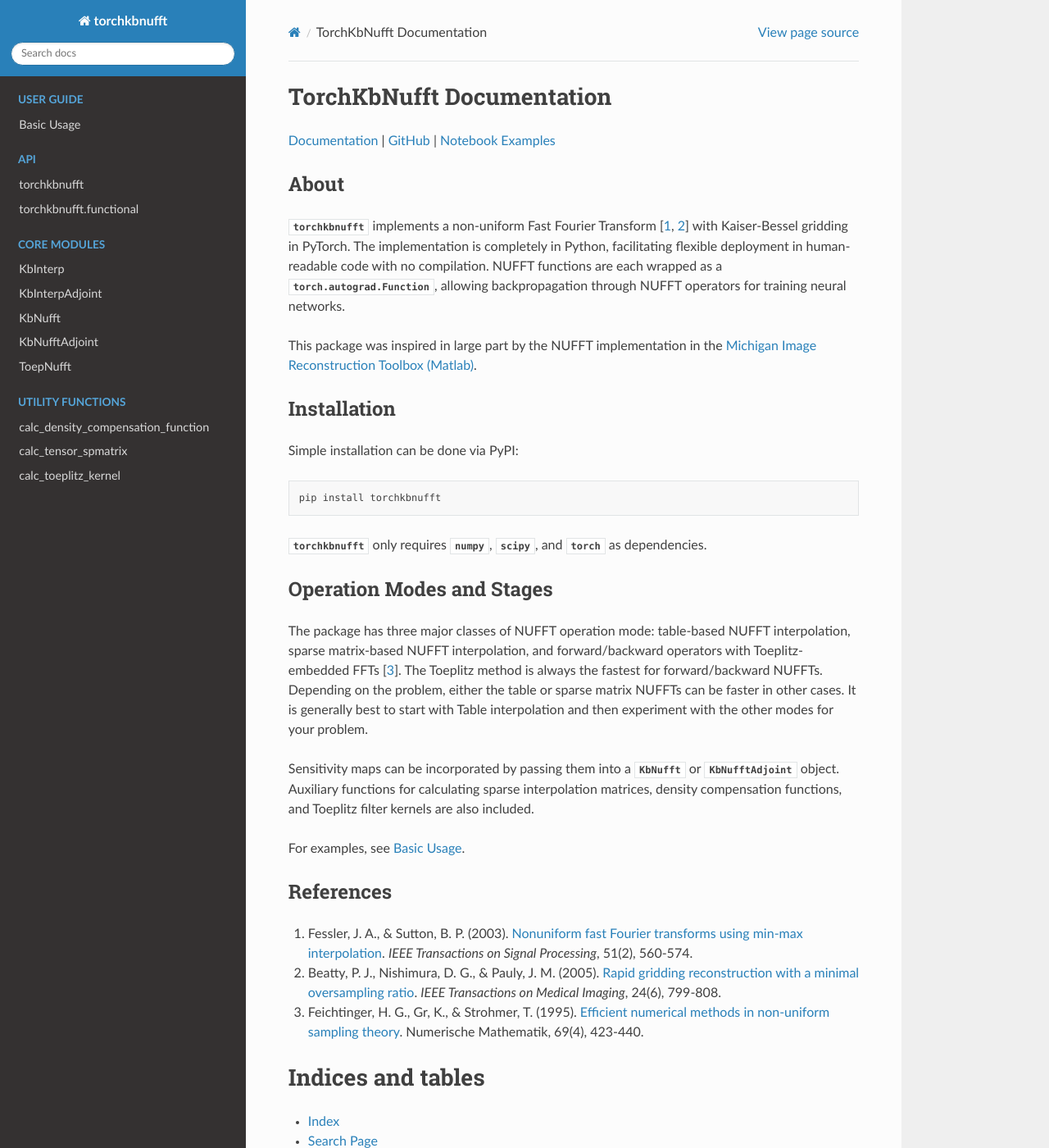
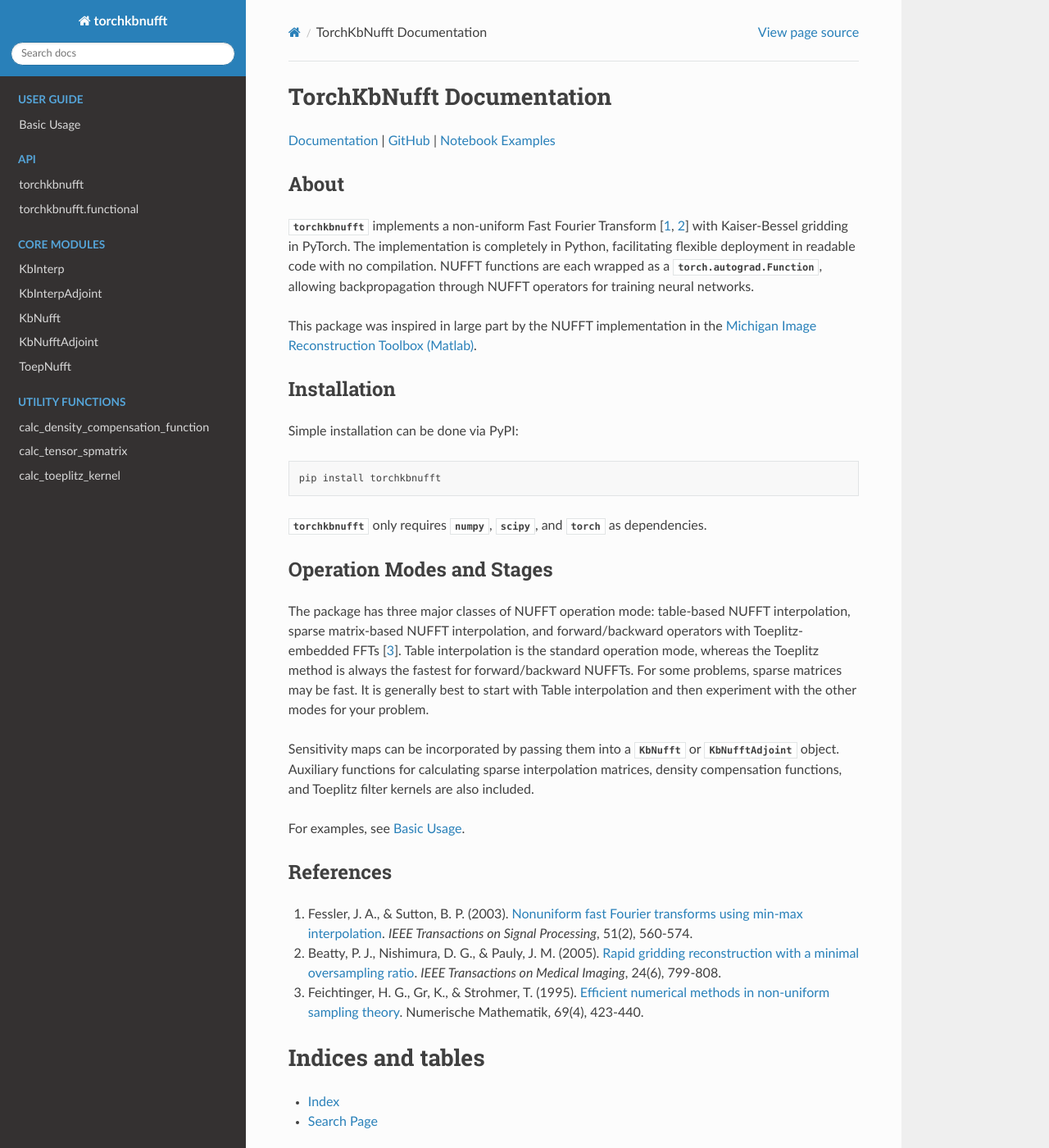
Before and after one commit to mmuckley/torchkbnufft, a Sphinx documentation site: the page built from docs/source/index.rst, in a window 1280 px wide and 1400 px high. Shown: the whole window at 82% size. Built offline with Sphinx 7.4.7 and the Read the Docs theme 2.0.0, drawn with Linux system fonts in a browser that asks for light colours; formulas are drawn with MathJax 3.

Commit message:
Patch refactor (#16)

```diff
--- a/docs/source/index.rst
+++ b/docs/source/index.rst
@@ -15,8 +15,8 @@ About
 [`1 <https://doi.org/10.1109/TSP.2002.807005>`_,
 `2 <https://doi.org/10.1109/TMI.2005.848376>`_] with
 Kaiser-Bessel gridding in PyTorch. The implementation is completely in Python,
-facilitating flexible deployment in human-readable code with no compilation.
-NUFFT functions are each wrapped as a :py:class:`torch.autograd.Function`, allowing
+facilitating flexible deployment in readable code with no compilation. NUFFT
+functions are each wrapped as a :py:class:`torch.autograd.Function`, allowing
 backpropagation through NUFFT operators for training neural networks.
 
 This package was inspired in large part by the NUFFT implementation in the
@@ -41,11 +41,11 @@ Operation Modes and Stages
 The package has three major classes of NUFFT operation mode: table-based NUFFT
 interpolation, sparse matrix-based NUFFT interpolation, and forward/backward
 operators with Toeplitz-embedded FFTs
-[`3 <https://doi.org/10.1007/s002110050101>`_]. The Toeplitz method is always the
-fastest for forward/backward NUFFTs. Depending on the problem, either the table
-or sparse matrix NUFFTs can be faster in other cases. It is generally best to
-start with Table interpolation and then experiment with the other modes for
-your problem.
+[`3 <https://doi.org/10.1007/s002110050101>`_]. Table interpolation is the
+standard operation mode, whereas the Toeplitz method is always the
+fastest for forward/backward NUFFTs. For some problems, sparse matrices may be
+fast. It is generally best to start with Table interpolation and then experiment
+with the other modes for your problem.
 
 Sensitivity maps can be incorporated by passing them into a
 :py:class:`~torchkbnufft.KbNufft` or :py:class:`~torchkbnufft.KbNufftAdjoint`
```
Also changed, not shown: README.md (+5 -5 lines), 8 other files.
